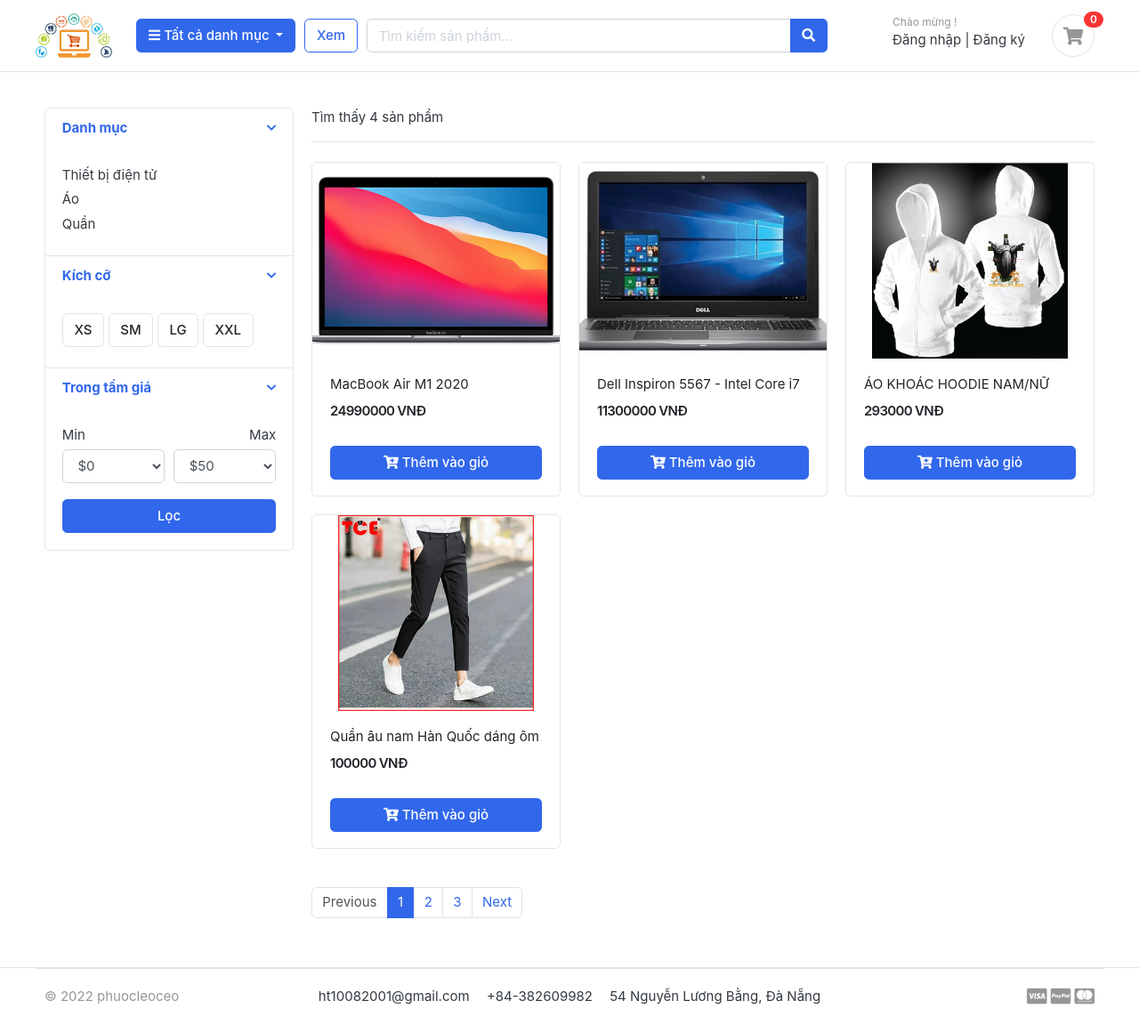
After one commit to phuocleoceo/foodapp, a Django app: page /product/ in a window 1280 px wide. The commit adds this page. Shown: the whole page at 89% size. Run offline with Django 4.2, Linux system fonts and the light colour scheme; data comes from the database, SQL or seed files in the repository; some libraries are stand-ins or nearby versions; some web fonts are replaced.

Commit message:
Product Menu Page

```diff
--- a/ecommerce/urls.py
+++ b/ecommerce/urls.py
@@ -14,12 +14,13 @@ Including another URLconf
     2. Add a URL to urlpatterns:  path('blog/', include('blog.urls'))
 """
 from django.conf.urls.static import static
+from django.urls import path, include
 from django.conf import settings
 from django.contrib import admin
-from django.urls import path
 from . import views
 
 urlpatterns = [
-    path('admin/', admin.site.urls),
-    path("", views.HomePage, name="HomePage")
+    path("admin/", admin.site.urls),
+    path("", views.HomePage, name="HomePage"),
+    path("product/", include("product.urls"))
 ]+static(settings.MEDIA_URL, document_root=settings.MEDIA_ROOT)
--- /dev/null
+++ b/product/urls.py
@@ -0,0 +1,6 @@
+from django.urls import path
+from . import views
+
+urlpatterns = [
+    path("", views.product, name="product")
+]
--- a/product/views.py
+++ b/product/views.py
@@ -1,3 +1,12 @@
+from category.models import Category
 from django.shortcuts import render
+from .models import Product
+
 
 # Create your views here.
+def product(request):
+    products = Product.objects.all().filter(is_available=True)
+    quantity = products.count()
+    categories = Category.objects.all()
+    return render(request=request, template_name="product/product.html",
+                  context={"products": products, "quantity": quantity, "categories": categories})
--- a/templates/home.html
+++ b/templates/home.html
@@ -25,12 +25,12 @@
             {% for p in products %}
             <div class="col-md-3">
                 <div class="card card-product-grid">
-                    <a href="./product-detail.html" class="img-wrap">
+                    <a href="./product-detail" class="img-wrap">
                         <img src="{{ p.image.url }}">
                     </a>
 
                     <figcaption class="info-wrap">
-                        <a href="./product-detail.html" class="title">{{ p.name }}</a>
+                        <a href="./product-detail" class="title">{{ p.name }}</a>
                         <div class="price mt-1">{{ p.price }} VNĐ</div> <!-- price-wrap.// -->
                     </figcaption>
                 </div>
--- a/templates/partial/header.html
+++ b/templates/partial/header.html
@@ -24,7 +24,7 @@
                     </div> <!-- category-wrap.// -->
                 </div> <!-- col.// -->
 
-                <!-- <a href="./store.html" class="btn btn-outline-primary">Lọc</a> -->
+                <a href="./product" class="btn btn-outline-primary">Xem</a>
 
                 <div class="col-lg  col-md-6 col-sm-12 col">
                     <form action="#" class="search">
@@ -46,11 +46,11 @@
                         <div class="widget-header">
                             <small class="title text-muted">Chào mừng !</small>
                             <div>
-                                <a href="./signin.html">Đăng nhập</a> <span class="dark-transp"> | </span>
-                                <a href="./register.html"> Đăng ký</a>
+                                <a href="./login">Đăng nhập</a> <span class="dark-transp"> | </span>
+                                <a href="./register"> Đăng ký</a>
                             </div>
                         </div>
-                        <a href="./cart.html" class="widget-header pl-3 ml-3">
+                        <a href="./cart" class="widget-header pl-3 ml-3">
                             <div class="icon icon-sm rounded-circle border"><i class="fa fa-shopping-cart"></i>
                             </div>
                             <span class="badge badge-pill badge-danger notify">0</span>
--- /dev/null
+++ b/templates/product/product.html
@@ -0,0 +1,164 @@
+{% extends 'base.html' %}
+
+{% block content %}
+
+<section class="section-content padding-y">
+    <div class="container">
+
+        <div class="row">
+            <aside class="col-md-3">
+
+                <div class="card">
+                    <article class="filter-group">
+                        <header class="card-header">
+                            <a href="#" data-toggle="collapse" data-target="#collapse_1" aria-expanded="true" class="">
+                                <i class="icon-control fa fa-chevron-down"></i>
+                                <h6 class="title">Danh mục</h6>
+                            </a>
+                        </header>
+                        <div class="filter-content collapse show" id="collapse_1">
+                            <div class="card-body">
+
+                                <ul class="list-menu">
+                                    {% for c in categories %}
+                                    <li><a href="{{ c.slug }}">{{ c.name }}</a></li>
+                                    {% endfor %}
+                                </ul>
+
+                            </div>
+                        </div>
+                    </article>
+
+                    <article class="filter-group">
+                        <header class="card-header">
+                            <a href="#" data-toggle="collapse" data-target="#collapse_4" aria-expanded="true" class="">
+                                <i class="icon-control fa fa-chevron-down"></i>
+                                <h6 class="title">Kích cỡ </h6>
+                            </a>
+                        </header>
+                        <div class="filter-content collapse show" id="collapse_4">
+                            <div class="card-body">
+                                <label class="checkbox-btn">
+                                    <input type="checkbox">
+                                    <span class="btn btn-light"> XS </span>
+                                </label>
+
+                                <label class="checkbox-btn">
+                                    <input type="checkbox">
+                                    <span class="btn btn-light"> SM </span>
+                                </label>
+
+                                <label class="checkbox-btn">
+                                    <input type="checkbox">
+                                    <span class="btn btn-light"> LG </span>
+                                </label>
+
+                                <label class="checkbox-btn">
+                                    <input type="checkbox">
+                                    <span class="btn btn-light"> XXL </span>
+                                </label>
+                            </div><!-- card-body.// -->
+                        </div>
+                    </article> <!-- filter-group .// -->
+
+                    <article class="filter-group">
+                        <header class="card-header">
+                            <a href="#" data-toggle="collapse" data-target="#collapse_3" aria-expanded="true" class="">
+                                <i class="icon-control fa fa-chevron-down"></i>
+                                <h6 class="title">Trong tầm giá </h6>
+                            </a>
+                        </header>
+                        <div class="filter-content collapse show" id="collapse_3">
+                            <div class="card-body">
+
+                                <div class="form-row">
+                                    <div class="form-group col-md-6">
+                                        <label>Min</label>
+                                        <!-- <input class="form-control" placeholder="$0" type="number"> -->
+                                        <select class="mr-2 form-control">
+                                            <option value="0">$0</option>
+                                            <option value="50">$50</option>
+                                            <option value="100">$100</option>
+                                            <option value="150">$150</option>
+                                            <option value="200">$200</option>
+                                            <option value="500">$500</option>
+                                            <option value="1000">$1000</option>
+                                        </select>
+                                    </div>
+                                    <div class="form-group text-right col-md-6">
+                                        <label>Max</label>
+                                        <select class="mr-2 form-control">
+                                            <option value="50">$50</option>
+                                            <option value="100">$100</option>
+                                            <option value="150">$150</option>
+                                            <option value="200">$200</option>
+                                            <option value="500">$500</option>
+                                            <option value="1000">$1000</option>
+                                            <option value="2000">$2000+</option>
+                                        </select>
+                                    </div>
+                                </div> <!-- form-row.// -->
+                                <button class="btn btn-block btn-primary">Lọc</button>
+                            </div><!-- card-body.// -->
+                        </div>
+                    </article> <!-- filter-group .// -->
+
+                </div> <!-- card.// -->
+
+            </aside> <!-- col.// -->
+
+            <main class="col-md-9">
+
+                <header class="border-bottom mb-4 pb-3">
+                    <div class="form-inline">
+                        <span class="mr-md-auto">Tìm thấy {{ quantity }} sản phẩm</span>
+
+                    </div>
+                </header><!-- sect-heading -->
+
+                <div class="row">
+                    {% for p in products %}
+                    <div class="col-md-4">
+                        <figure class="card card-product-grid">
+                            <div class="img-wrap">
+                                <img src="{{ p.image.url }}">
+                            </div>
+
+                            <figcaption class="info-wrap">
+                                <div class="fix-height">
+                                    <a href="./product-detail" class="title">
+                                        {{ p.name }}
+                                    </a>
+                                    <div class="price-wrap mt-2">
+                                        <span class="price">{{ p.price }} VNĐ</span>
+                                    </div>
+                                </div>
+                                <a href="#" class="btn btn-block btn-primary">
+                                    <i class="fas fa-cart-plus"></i>
+                                    Thêm vào giỏ
+                                </a>
+                            </figcaption>
+                        </figure>
+                    </div>
+                    {% endfor %}
+                </div> <!-- row end.// -->
+
+
+                <nav class="mt-4" aria-label="Page navigation sample">
+                    <ul class="pagination">
+                        <li class="page-item disabled"><a class="page-link" href="#">Previous</a></li>
+                        <li class="page-item active"><a class="page-link" href="#">1</a></li>
+                        <li class="page-item"><a class="page-link" href="#">2</a></li>
+                        <li class="page-item"><a class="page-link" href="#">3</a></li>
+                        <li class="page-item"><a class="page-link" href="#">Next</a></li>
+                    </ul>
+                </nav>
+
+            </main> <!-- col.// -->
+
+        </div>
+
+    </div> <!-- container .//  -->
+</section>
+
+{% endblock content %}
```
